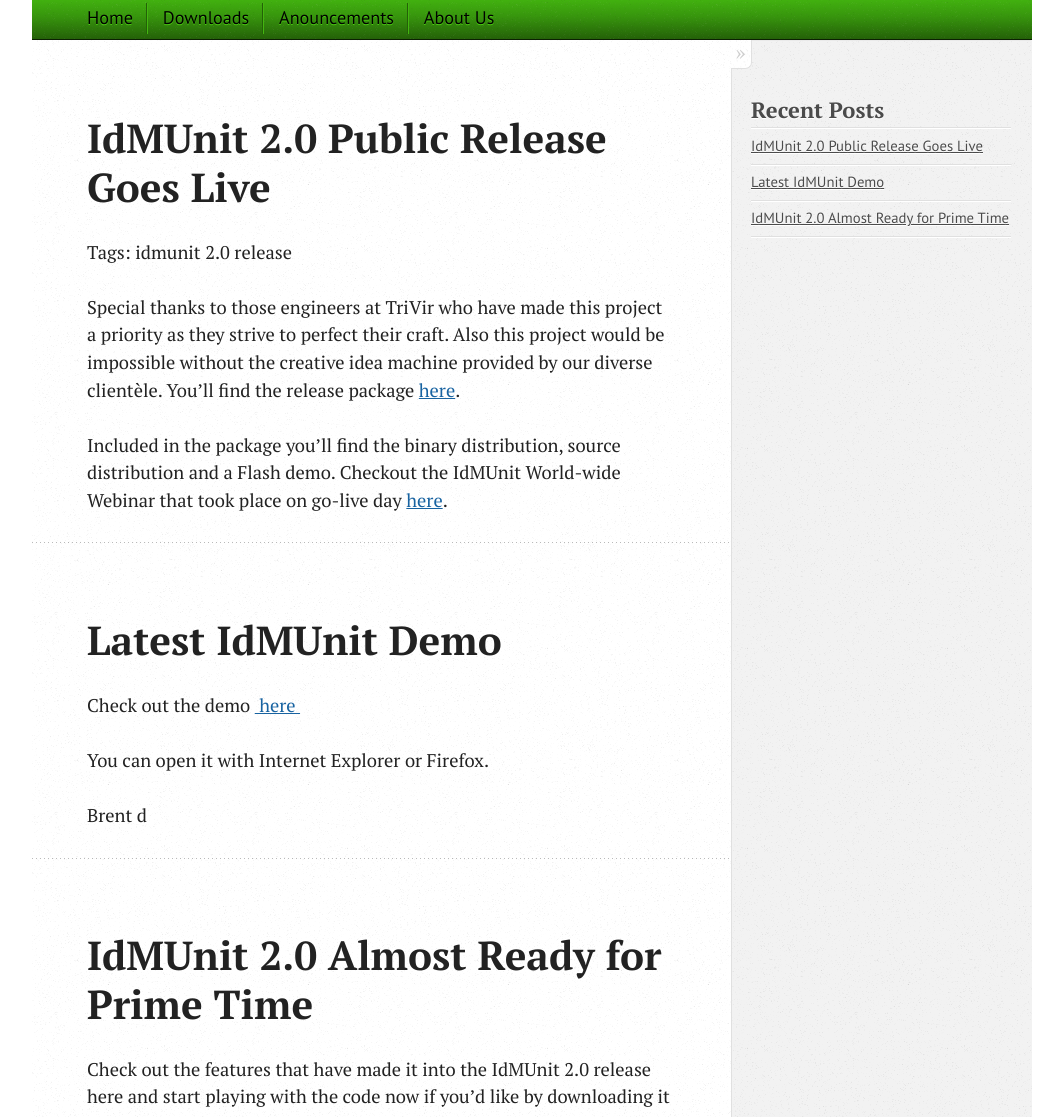
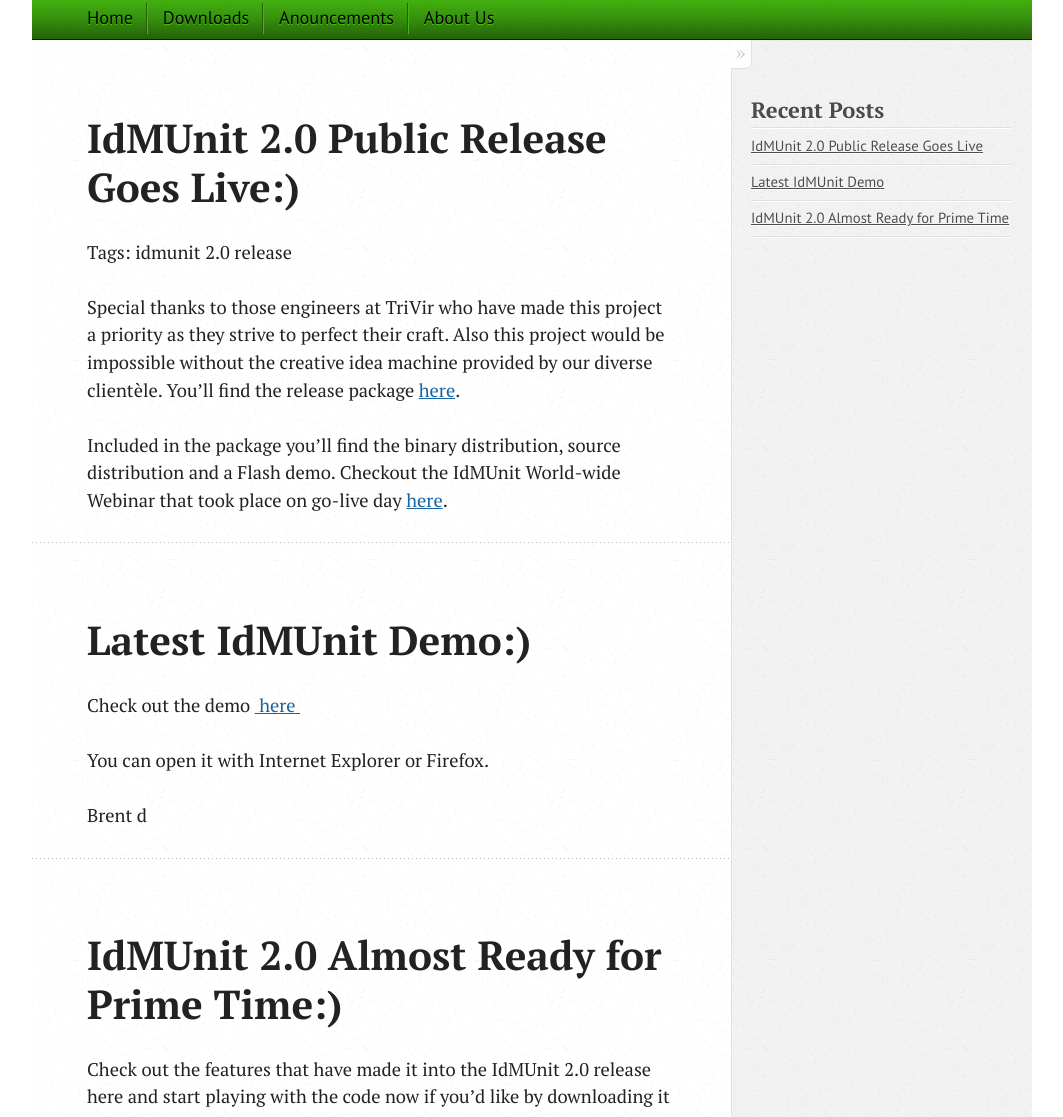
Before and after one commit to devin-trivir/IdMUnit, a Jekyll site: the page built from blog/index.html, in a window 1280 px wide. Shown: the part 195-1312 px from the top of the page, without its empty margins (108-1171 px from the left). Built offline with Jekyll 4.4.1, drawn with Linux system fonts in a browser that asks for light colours.

```diff
--- a/_includes/article.html
+++ b/_includes/article.html
@@ -1,9 +1,9 @@
 {% unless page.no_header %}
   <header>
     {% if index %}
-      <h1 class="entry-title"><a href="{{ root_url }}{{ post.url }}">{% if site.titlecase %}{{ post.title | titlecase }}{% else %}{{ post.title }}{% endif %}</a></h1>
+      <h1 class="entry-title"><a href="{{ root_url }}{{ post.url }}">{% if site.titlecase %}{{ post.title | titlecase }}{% else %}{{ post.title }}{% endif %}</a>:)</h1>
     {% else %}
-      <h1 class="entry-title">{% if site.titlecase %}{{ page.title | titlecase }}{% else %}{{ page.title }}{% endif %}</h1>
+      <h1 class="entry-title">{% if site.titlecase %}{{ page.title | titlecase }}{% else %}{{ page.title }}{% endif %}:-)</h1>
     {% endif %}
     {% unless page.meta == false %}
       <p class="meta">
```
